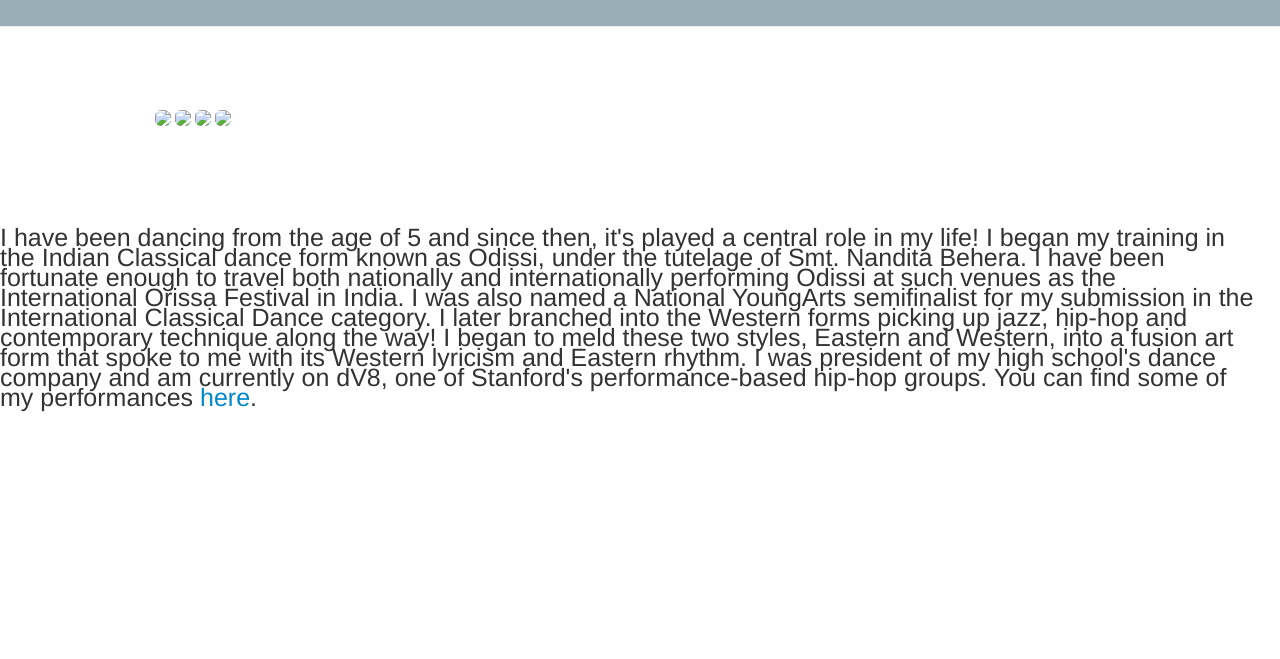
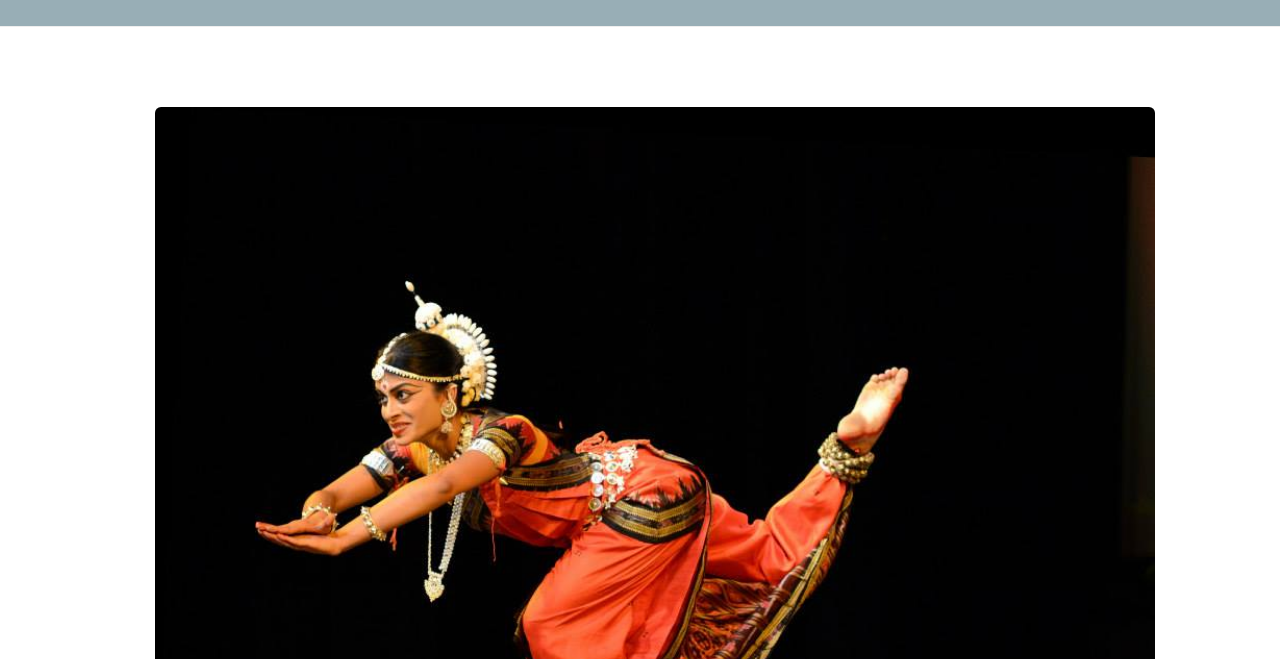
Before and after one commit to trinaSarkar/my-website, a website: page client/dancePage.html in a window 1280 px wide. Shown: the part 141-800 px from the top of the page. Drawn offline with nearby package versions, Linux system fonts and the light colour scheme.

Commit message:
Updated pathways'

```diff
--- a/client/dancePage.html
+++ b/client/dancePage.html
@@ -28,10 +28,10 @@
 	<div class = "container-fluid">
 		<div class = "row">
 			<div class = "col-md-5 slideshow-container dancePic ">
-				<img class = "danceSlides img-rounded" src="dance1.jpg" style="width:100%">
-				<img class = "danceSlides img-rounded" src="dance2.jpg" style="width:100%">
-				<img class = "danceSlides img-rounded" src="dance3.jpg" style="width:100%">
-				<img class = "danceSlides img-rounded" src="dance4.jpg" style="width:100%">
+				<img class = "danceSlides img-rounded" src="../public/dance1.jpg" style="width:100%">
+				<img class = "danceSlides img-rounded" src="../public/dance2.jpg" style="width:100%">
+				<img class = "danceSlides img-rounded" src="../public/dance3.jpg" style="width:100%">
+				<img class = "danceSlides img-rounded" src="../public/dance4.jpg" style="width:100%">
 			</div>
 
 			<div class = "col-sm-1"></div>
```
